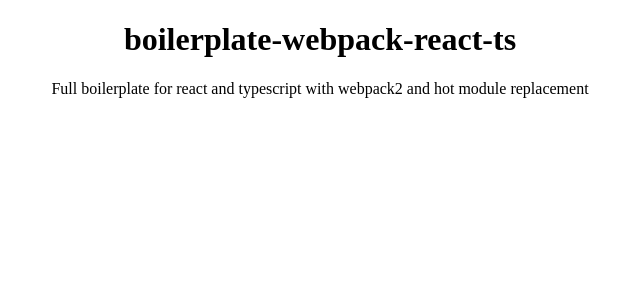
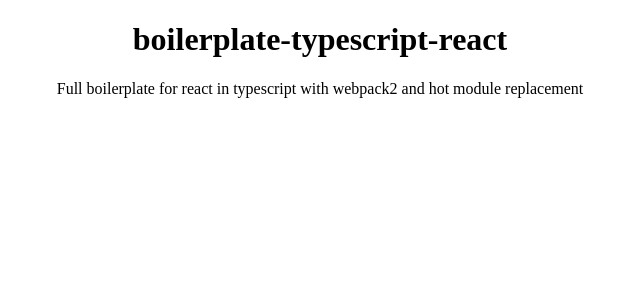
Before and after one commit to cuarti/boilerplate-typescript-react, a React app: page / in a window 1280 px wide. Shown: the top 300 px of the page, without its empty margins (320-960 px from the left). Built offline with nearby package versions, Linux system fonts and the light colour scheme.

Commit message:
Update NodeJS version to last LTS 6.11.0

```diff
--- a/src/components/App.tsx
+++ b/src/components/App.tsx
@@ -9,8 +9,8 @@ export default class App extends React.Component<{}, {}> {
     public render(): JSX.Element {
         return (
             <div className={style.app} >
-                <h1>boilerplate-webpack-react-ts</h1>
-                <p>Full boilerplate for react and typescript with webpack2 and hot module replacement</p>
+                <h1>boilerplate-typescript-react</h1>
+                <p>Full boilerplate for react in typescript with webpack2 and hot module replacement</p>
             </div>
         );
     }
```
Also changed, not shown: 2 other files (tests, documents, lock files or other folders).
